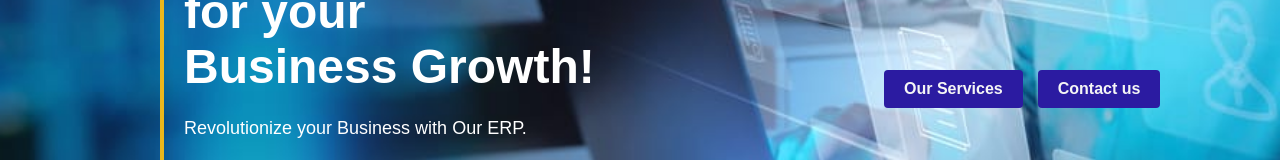
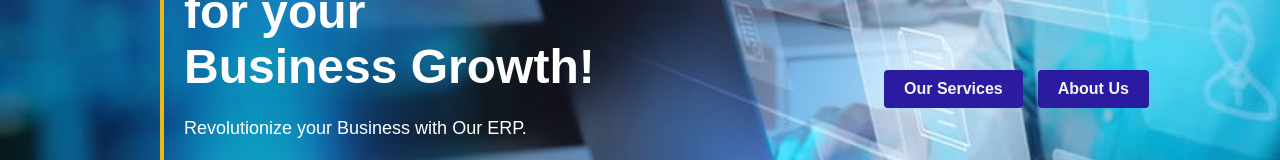
Before and after one commit to angella-peace/for-orbitops, a plain HTML site: page index.html in a window 1280 px wide. Shown: the part 341-501 px from the top of the page. Drawn offline with Linux system fonts and the light colour scheme.

Commit message:
Updated hero section button from contact us to about us

```diff
--- a/index.html
+++ b/index.html
@@ -36,7 +36,7 @@
         </div>
         <div class="hero-buttons">
             <a href="services.html" class="btn-primary">Our Services</a>
-            <a href="contact.html" class="btn-secondary">Contact us</a>
+            <a href="about.html" class="btn-secondary">About Us</a>
         </div>
     </section>
 
```
